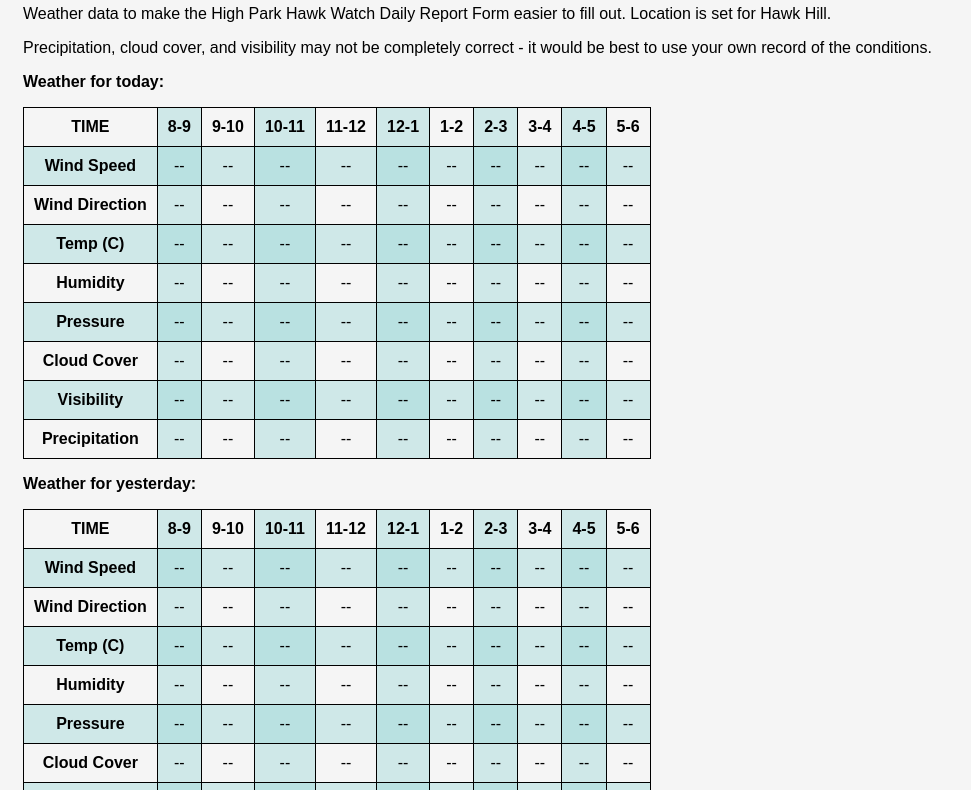
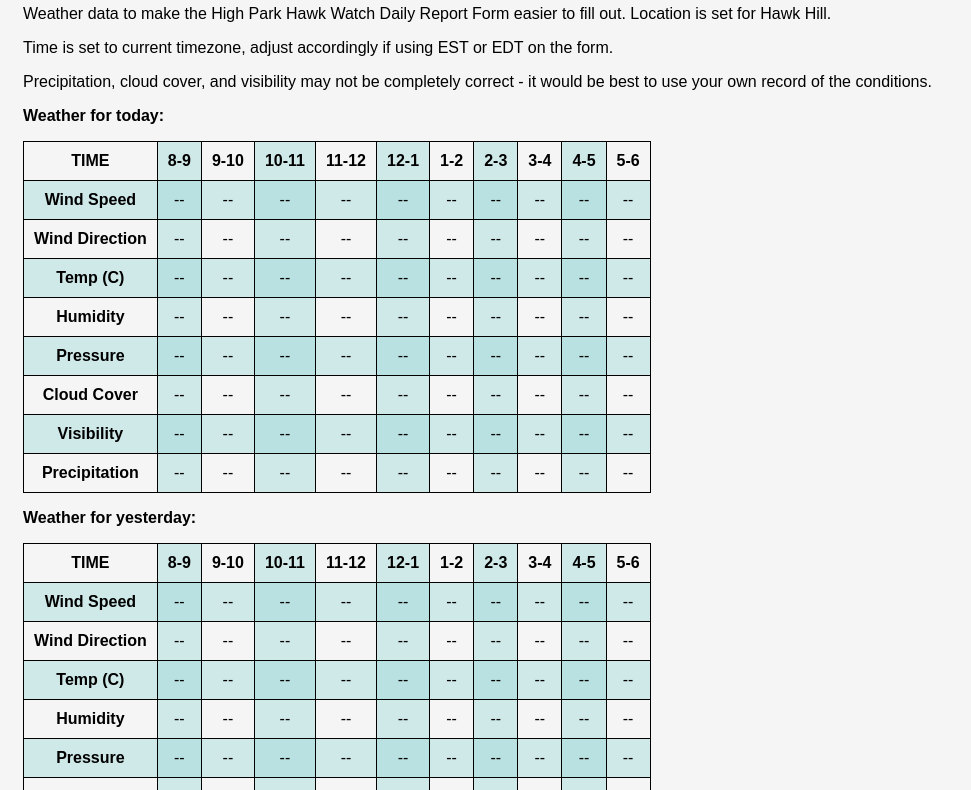
Before and after one commit to TheSeanFraser/HPHWx, a plain HTML site: page index.html in a window 1280 px wide. Shown: the part 63-853 px from the top of the page, without its empty margins (0-971 px from the left). Drawn offline with nearby package versions, Linux system fonts and the light colour scheme; no server answers.

Commit message:
Update index.html

```diff
--- a/index.html
+++ b/index.html
@@ -13,6 +13,7 @@
 		</div>
 		<div class="writing">
 			<p>Weather data to make the High Park Hawk Watch Daily Report Form easier to fill out. Location is set for Hawk Hill.</p>
+			<p>Time is set to current timezone, adjust accordingly if using EST or EDT on the form.</p>
 			<p>Precipitation, cloud cover, and visibility may not be completely correct - it would be best to use your own record of the conditions.</p>
 
 			<div class="weather">
```
